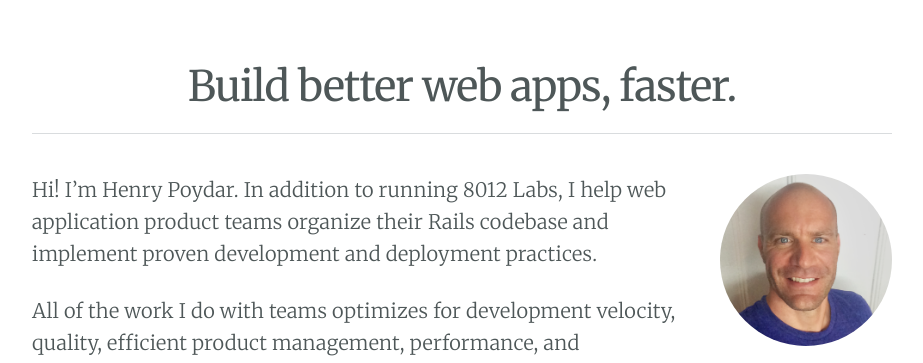
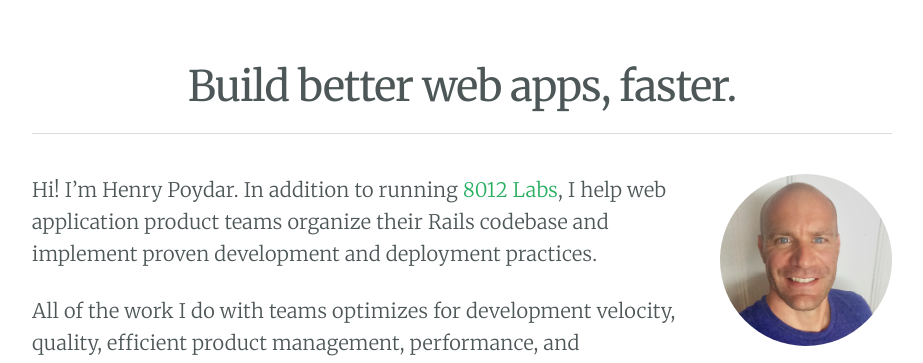
Before and after one commit to statushero/8012labs.github.io, a Jekyll site: the page built from consulting.md, in a window 1280 px wide. Shown: the top 363 px of the page, without its empty margins (178-1101 px from the left). Built offline with Jekyll 4.4.1, drawn with Linux system fonts in a browser that asks for light colours; nearby versions of some CDN libraries.

Commit message:
Link back to home page

```diff
--- a/consulting.md
+++ b/consulting.md
@@ -8,7 +8,7 @@ permalink: /consulting/
 
 ![Henry Poydar](/images/henry-poydar.png)
 
-Hi! I'm Henry Poydar. In addition to running 8012 Labs, I help web application product teams organize their Rails codebase and implement proven development and deployment practices.
+Hi! I'm Henry Poydar. In addition to running [8012 Labs](/), I help web application product teams organize their Rails codebase and implement proven development and deployment practices.
 
 All of the work I do with teams optimizes for development velocity, quality, efficient product management, performance, and continuous delivery.
 
```
